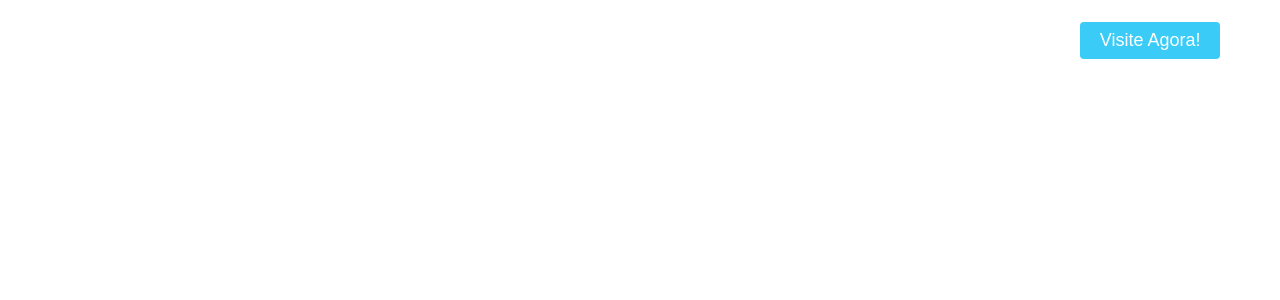
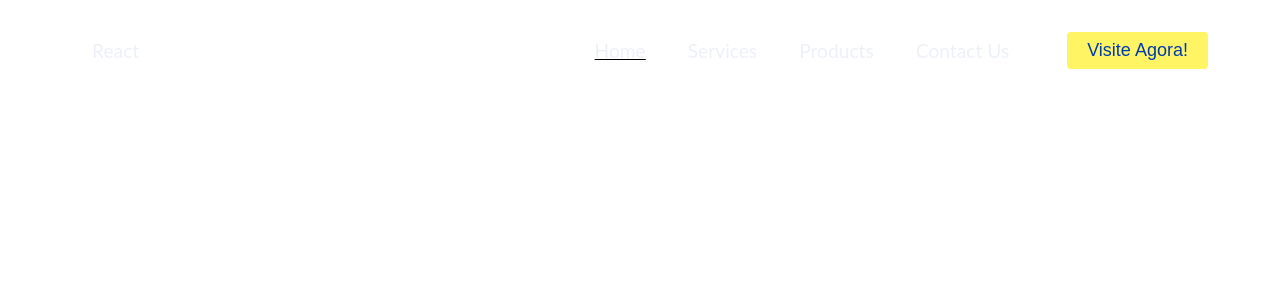
Before and after one commit to JuniimSI/modelo-comercio-produtos, a Next.js app: page / in a window 1280 px wide. Shown: the top 300 px of the page. Built offline with nearby package versions, Linux system fonts and the light colour scheme.

Commit message:
Colors changed

```diff
--- a/src/components/Button/Button.scss
+++ b/src/components/Button/Button.scss
@@ -1,5 +1,7 @@
+@import "../../styles/colors.scss";
+
 :root {
-    --primary: #3acbf7;
+    --primary: $yellow;
 }
 
 .btn {
@@ -13,18 +15,19 @@
 .btn:hover {
     padding: 8px 20px;
     transition: all 0.3s ease-out;
-    background: #fff;
-    color: #6568F4;
+    background: $white-dark;
+    color: $blue-dark;
     transition: 250ms;
 }
 
 .btn--primary {
-    background-color: var(--primary);
+    background-color: $yellow;
+    text-decoration-color: $blue-dark;
 }
 
 .btn--outline {
     background-color: transparent;
-    color: #fff;
+    color: $white;
     padding: 8px 20px;
     border-radius: 4px;
     border: 1px solid var(--primary);
@@ -35,12 +38,12 @@
     padding: 8px 20px;
     border-radius: 4px;
     font-size: 18px;
-    color: #fff;
+    color: $blue-dark;
 }
 
 .btn-large {
     padding: 12px 26px;
     border-radius: 4px;
     font-size: 20px;
-    color: #fff;
+    color: $blue-dark;
 }
--- a/src/components/Button/index.tsx
+++ b/src/components/Button/index.tsx
@@ -19,9 +19,8 @@ export const Button = ({
 }) => {
 
     const checkButtonStyle = STYLES.includes(buttonStyle) ? buttonStyle : STYLES[0]
-
     const checkButtonSize = SIZES.includes(buttonSize) ? buttonSize : SIZES[0]
-
+    console.log(checkButtonStyle);
     return (
         <button className={`btn ${checkButtonStyle} ${checkButtonSize}`} onClick={onClick} type={type}>
             {children}
--- a/src/components/Navbar/MenuItems.tsx
+++ b/src/components/Navbar/MenuItems.tsx
@@ -1,7 +1,7 @@
 export const MenuItems = [
     {
         title: 'Home',
-        url: '#',
+        url: '/',
         cName: 'nav-links'
     },
     {
@@ -16,7 +16,7 @@ export const MenuItems = [
     },
     {
         title: 'Contact Us',
-        url: '#',
+        url: '/contactus',
         cName: 'nav-links'
     },
     {
--- a/src/components/Navbar/Navbar.scss
+++ b/src/components/Navbar/Navbar.scss
@@ -1,3 +1,16 @@
+@import "../../styles/colors.scss";
+
+
+ul {
+    display: block;
+    list-style-type: disc;
+    margin-block-start: 1em;
+    margin-block-end: 1em;
+    margin-inline-start: 0px;
+    margin-inline-end: 0px;
+    padding-inline-start: 0px;
+}
+
 .NavbarItems {
     position: fixed;
     z-index: 23;
@@ -5,7 +18,7 @@
     right: 0;
     top: 0;
     background: transparent;
-    height: 80px;
+    height: 100px;
     display: flex;
     justify-content: center;
     align-items: center;
@@ -15,13 +28,13 @@
 
 .NavbarItems.active {
 
-    background: linear-gradient(90deg, rgb(110, 94, 254) 0%, rgba(73,63,252,1) 100%);
-    height: 60px;
+    background: linear-gradient(90deg, $blue-dark 0%, $blue-light 100%);
+    height: 72px;
 
 }
 
 .navbar-logo {
-    color: #fff;
+    color: $white;
     justify-self: start;
     margin-left: 20px;
     cursor: pointer;
@@ -44,19 +57,19 @@
 }
 
 .nav-links {
-    color: white;
+    color: $white;
     text-decoration: none;
     padding: 0.5rem 1rem;
 }
 
 .nav-links:hover {
-    background-color: #6d76f7;
+    background-color: $blue-dark;
     border-radius: 4px;
     transition: all 0.2s ease-out;
 }
 
 .fa-bars {
-    color: #fff;
+    color: $white;
 }
 
 .nav-links-mobile {
@@ -69,7 +82,19 @@
 
 @media screen and (max-width: 960px) {
     .NavbarItems {
-        position: relative;
+
+        position: fixed;
+        z-index: 23;
+        left: 0;
+        right: 0;
+        top: 0;
+        height: 90px;
+        display: flex;
+        justify-content: center;
+        align-items: center;
+        transition: 0.6s;
+        font-size: 1.2rem;
+        background: linear-gradient(90deg, $blue-dark 0%, $blue-light 100%);
     }
 
     .nav-menu {
@@ -78,15 +103,16 @@
         width: 100%;
         height: 500px;
         position: absolute;
-        top: 80px;
+        top: 50px;
         left: -100%;
         opacity: 1;
         transition: all 0.5s ease;
     }
 
     .nav-menu.active {
-        background: #6668f4;
+        background: $blue-dark;
         left: 0;
+        right: 100%;
         opacity: 1;
         transition: all 0.5s ease;
         z-index: 1;
@@ -100,20 +126,22 @@
     }
 
     .nav-links:hover {
-        background-color: #7577fa;
+        background-color: $blue-light;
         border-radius: 0;
     }
 
-    .nav-links.isactive {
-        background-color: #7577fa;
-        border-radius: 0;
-    }
+
 
     .navbar-logo {
+        display: block;
         position: absolute;
         top: 0;
         left: 0;
-        transform: translate(25%, 50%);
+        font-size: 1.8rem;
+        align-items: center;
+        justify-content: center;
+        cursor: pointer;
+        transform: translate(50%, 50%);
     }
 
     .menu-icon {
@@ -127,7 +155,7 @@
     }
 
     .fa-times {
-        color: #fff;
+        color: $white;
         font-size: 2rem;
     }
 
@@ -138,15 +166,15 @@
         margin: 2rem auto;
         border-radius: 4px;
         width: 80%;
-        background: #4ad9e4;
+        background: $blue-light;
         text-decoration: none;
-        color: #fff;
+        color: $white;
         font-size: 1.5rem;
     }
 
     .nav-links-mobile:hover {
-        background: #fff;
-        color: #6568F4;
+        background: $white;
+        color: $blue-light;
         transition: 250ms;
     }
 
--- a/src/components/Navbar/index.tsx
+++ b/src/components/Navbar/index.tsx
@@ -43,7 +43,7 @@ const Navbar = (props) => {
     return (
         <nav className={navbar? 'NavbarItems active' : 'NavbarItems '}>
             <Link href="/">
-                <h1 className="navbar-logo">React</h1>
+                <div className="navbar-logo">React</div>
             </Link>
             <div className="menu-icon"  onClick={() => handleClick()}>
                 {clicked
@@ -64,7 +64,7 @@ const Navbar = (props) => {
                     )
                 })}
             </ul>
-            <Button onClick={() => handleClicked} type="button" buttonStyle="primary" buttonSize="medium"> Visite Agora! </Button>
+            <Button onClick={() => handleClicked} type="button" buttonStyle="btn--primary" buttonSize="medium"> Visite Agora! </Button>
     </nav>
     );
 };
--- a/src/components/Product/Product.scss
+++ b/src/components/Product/Product.scss
@@ -1,3 +1,5 @@
+@import "../../styles/colors.scss";
+
 .container-product{
     background-image: url('../../../public/img/bg.jpg');
     background-repeat: no-repeat;
--- a/src/pages/_app.tsx
+++ b/src/pages/_app.tsx
@@ -3,11 +3,13 @@ import Layout from '../components/Layout';
 import '../components/Navbar/Navbar.scss';
 import '../components/Button/Button.scss';
 import '../components/Product/Product.scss';
+import '../styles/colors.scss';
+
 import { createGlobalStyle } from 'styled-components';
 
 const GlobalStyle = createGlobalStyle`
   * {
-  box-sizing: border-box;
+    box-sizing: border-box;
   }
   body {
     margin: 0;
--- /dev/null
+++ b/src/styles/colors.scss
@@ -0,0 +1,15 @@
+$blue: #005eff;
+$blue-dark: #003aaf;
+$blue-light: #00a2ff;
+
+$yellow: #fff564;
+$red-dark: #f1dc1c;
+$red-light: #fff490;
+
+$white: #EDF1F7;
+$white-dark: #E5E9EF;
+$white-light: #F4F7FB;
+
+$gray-1: #B5B6B8;
+$gray-2: #A1A3A5;
+$gray-3: #959698;
```
Also changed, not shown: src/pages/contactus/index.tsx (added, +12 -0 lines), src/pages/home/index.tsx (added, +12 -0 lines).
